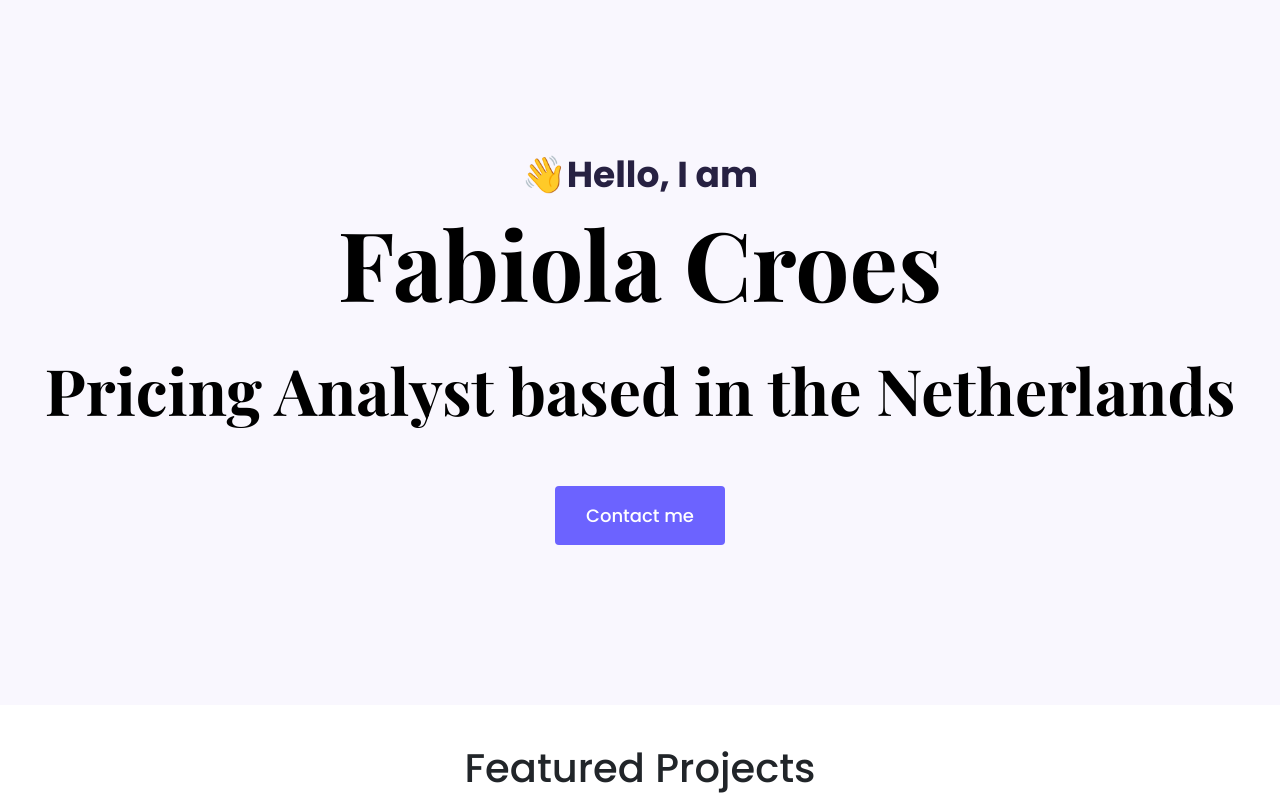
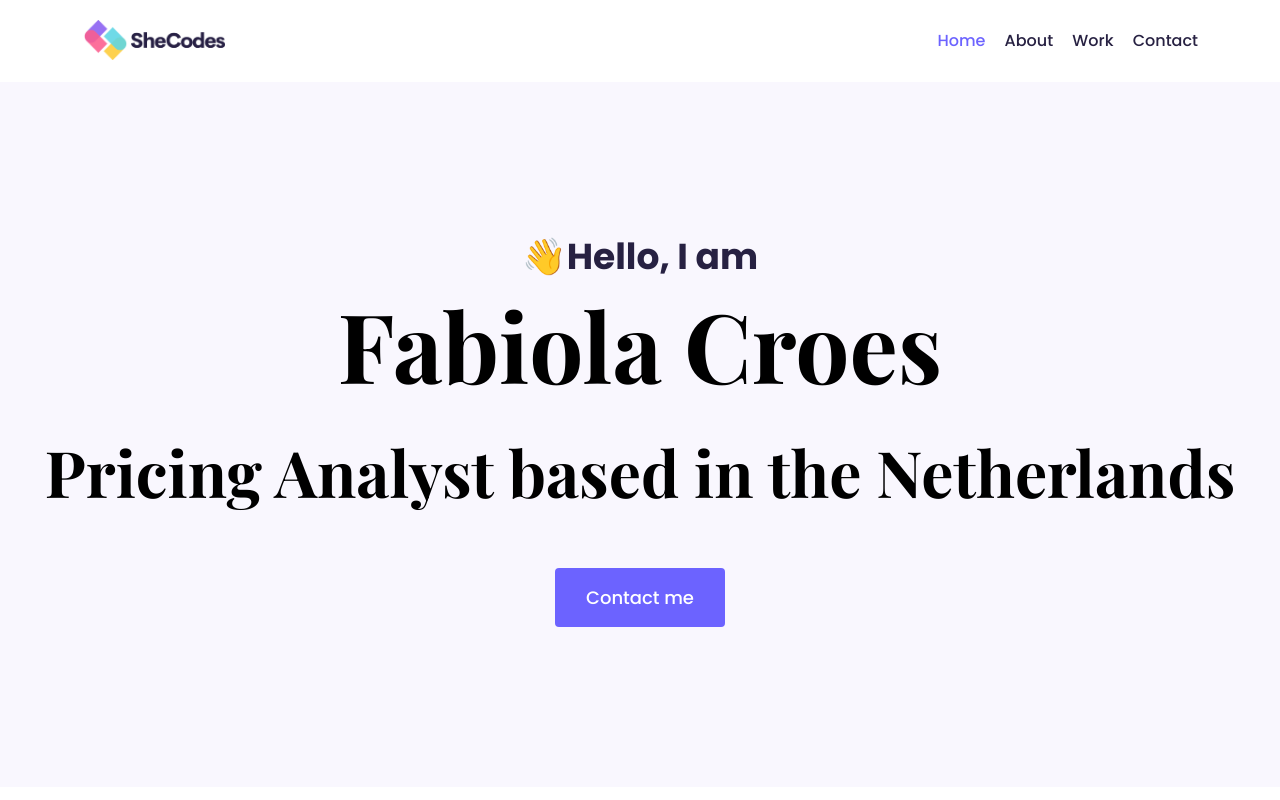
Before and after one commit to Fabiolacroes/Portfolio-Project, a plain HTML site: page index.html in a window 1280 px wide. Shown: the top 800 px of the page. Drawn offline with nearby package versions, Linux system fonts and the light colour scheme.

Commit message:
Added Header

```diff
--- a/index.html
+++ b/index.html
@@ -30,6 +30,33 @@
     <title>Home</title>
   </head>
   <body>
+    <div class="container">
+    <nav class="d-flex justify-content-between">
+      <a href="/">
+        <img src="images/logo.png" class="logo d-none d-md-block" alt="" />
+        <img
+          src="images/logo-small.PNG"
+          class="logo d-block d-md-none"
+          alt=""
+        />
+        </a>
+        <ul>
+          <li class="active">
+            <a href="/">Home</a>
+          </li>
+          <li>
+            <a href="/about.html">About</a>
+          </li>
+          <li>
+            <a href="/work.html">Work</a>
+          </li>
+          <li>
+            <a href="/contact.html">Contact</a>
+          </li>
+        </ul>
+      </div>
+    </nav>
+  </div>
     <div class="hero">
       <p>👋Hello, I am</p>
       <h1>Fabiola Croes</h1>
@@ -109,6 +136,7 @@
             alt=""
           />
         </div>
+
         <div class="col">
           <div class="project-description">
             <h2 class="mb-5">Weather App</h2>
@@ -120,8 +148,7 @@
             <a
               href="https://starlit-kleicha-d72087.netlify.app/"
               class="btn btn-branding-outline"
-              >Learn more</a
-            >
+              >Learn more</a>
           </div>
         </div>
       </div>
--- a/styles/portfolio.css
+++ b/styles/portfolio.css
@@ -129,3 +129,34 @@ p {
 .content {
   margin: 30px;
 }
+
+.logo {
+  max-height: 40px;
+}
+
+nav ul {
+  padding: 0;
+  margin: 0;
+}
+
+nav li {
+  display: inline;
+  list-style: none;
+  line-height: 42px;
+  margin-left: 15px;
+}
+
+nav {
+  padding: 20px 0;
+}
+
+nav a {
+  text-decoration: none;
+  color: #272142;
+  transition: all 100ms ease-in-out;
+}
+
+nav a:hover,
+nav li.active a {
+  color: var(--branding-color);
+}
```
Also changed, not shown: contact.html (renamed from images/contact.html), images/Sun.png (added), images/logo-small.PNG (added), images/logo.png (added).
